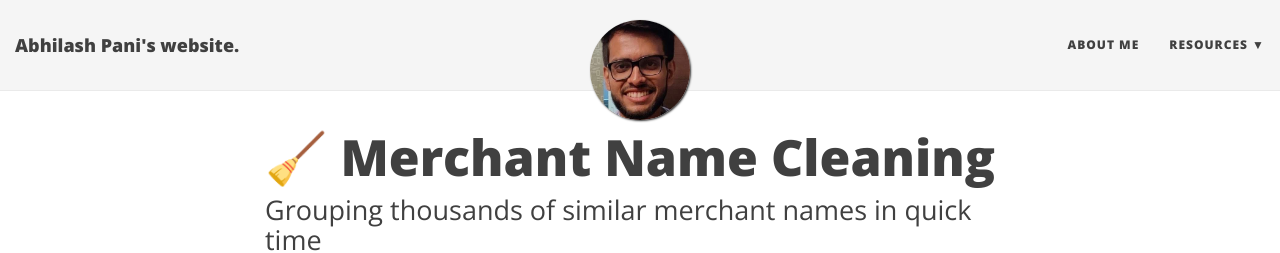
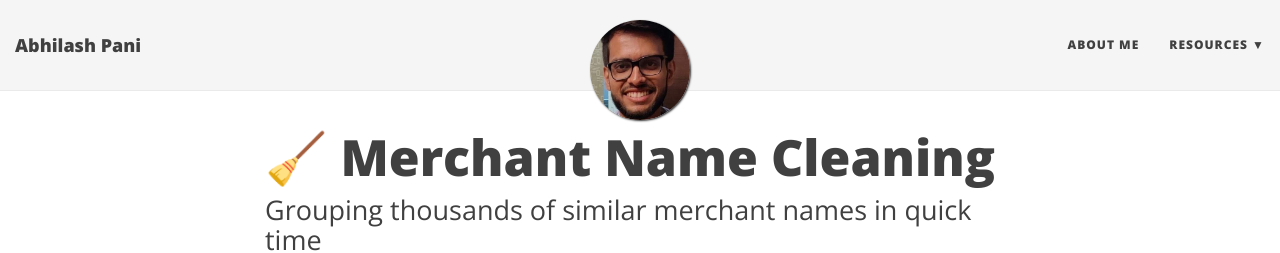
Before and after one commit to 1pani/1pani.github.io, a Jekyll site: the page built from _posts/2020-05-27-merchant-name-cleaning.md, in a window 1280 px wide. Shown: the top 253 px of the page. Built offline with Jekyll 4.4.1, drawn with Linux system fonts in a browser that asks for light colours; nearby versions of some CDN libraries; comment, search, counter and statistics services are not loaded; part of the change alters nothing that is shown.

```diff
--- a/_config.yml
+++ b/_config.yml
@@ -1,7 +1,7 @@
 # --- General options --- #
 
 # Name of website
-title: Abhilash Pani's website.
+title: Abhilash Pani
 
 # Short description of your site
 description: I write about Machine Learning related stuffs.
--- a/_posts/2020-05-27-merchant-name-cleaning.md
+++ b/_posts/2020-05-27-merchant-name-cleaning.md
@@ -5,8 +5,8 @@ subtitle: Grouping thousands of similar merchant names in quick time
 # gh-repo: daattali/beautiful-jekyll
 # gh-badge: [follow]
 # comments: true
-# readtime: true
-cover-image: /img/undraw_annotation_7das.png
+readtime: true
+cover-img: /img/undraw_annotation_7das.png
 tags: [String matching, Merchant Cleaning, TF-IDF, Cosine similarity, Grouping Similar entities, NLP, Machine Learning]
 ---
 
```
